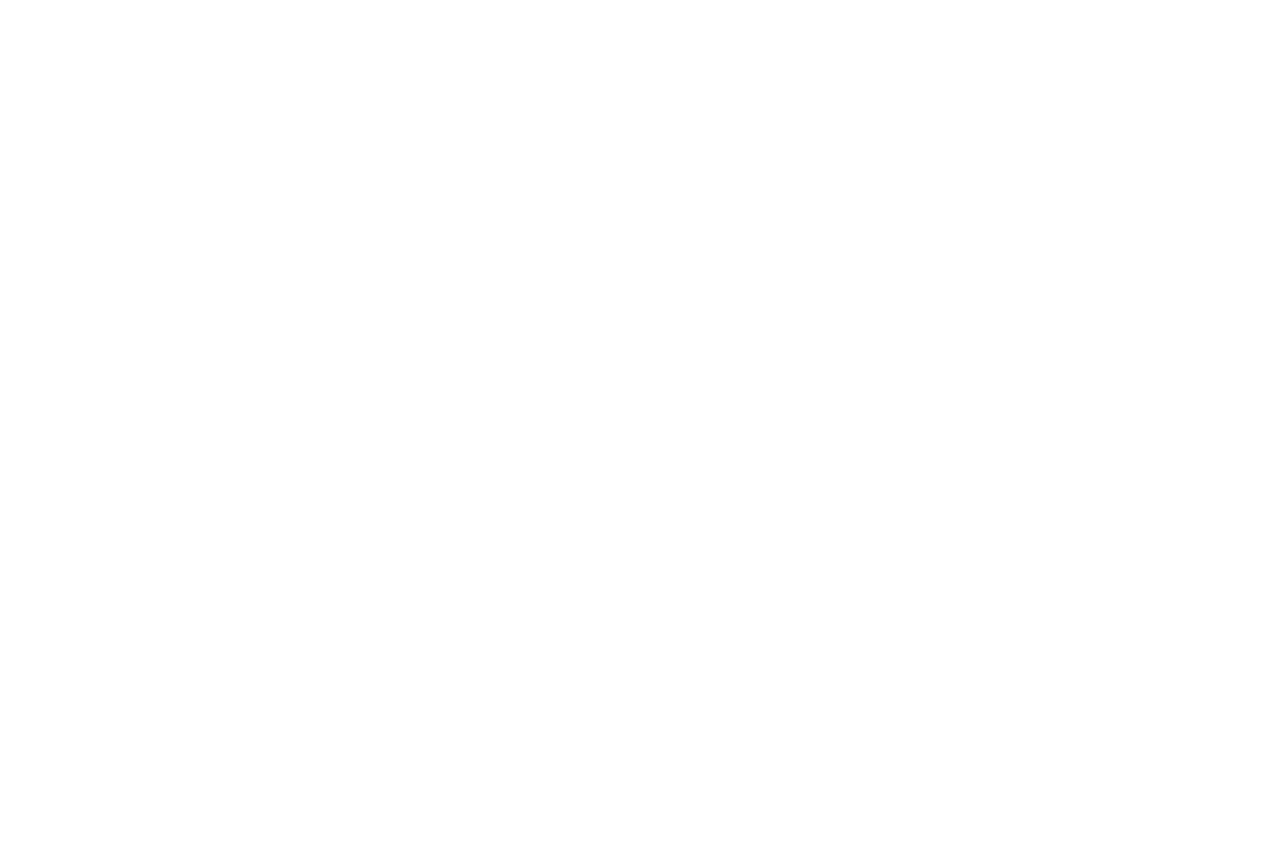
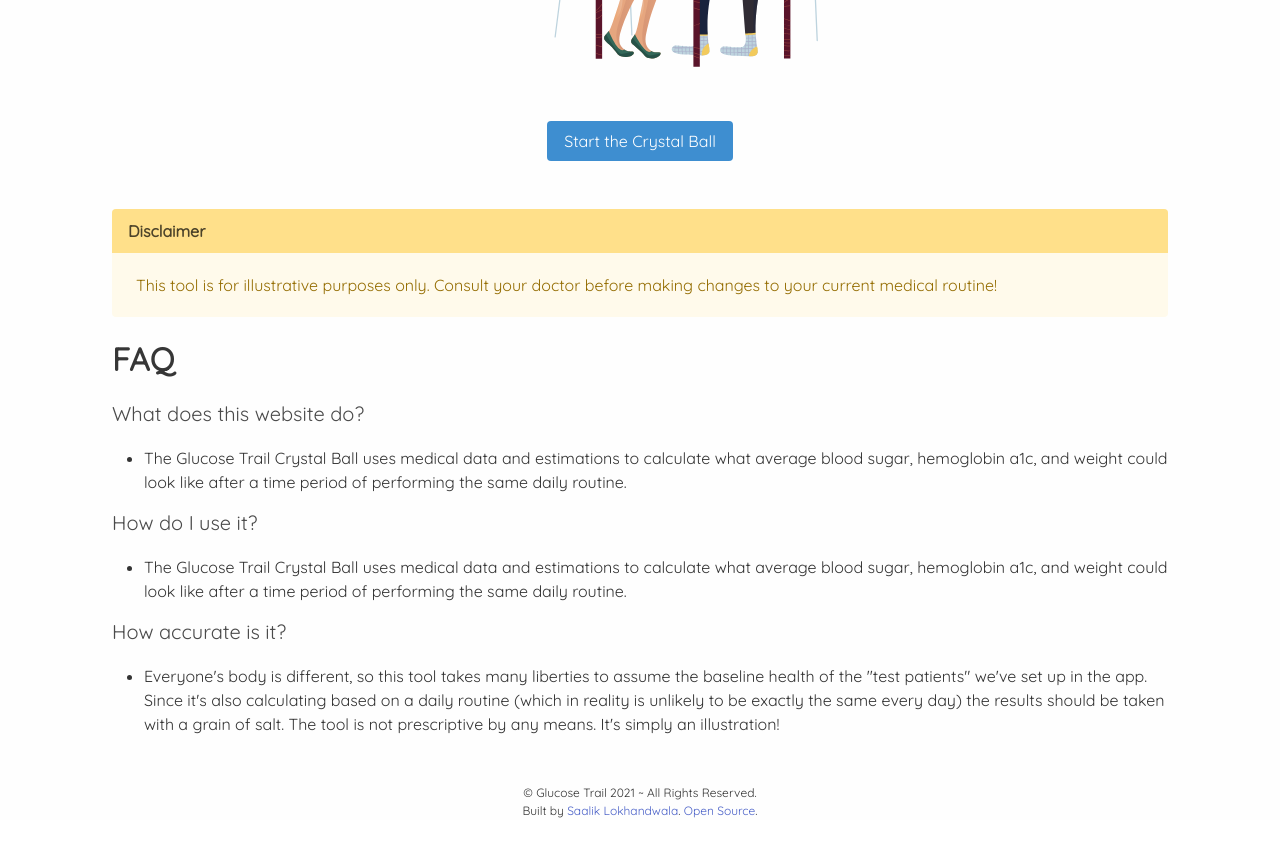
Before and after one commit to SaalikLok/glucose-trail-crystal-ball, a React (Vite) app: page / in a window 1280 px wide. Shown: the part 520-1376 px from the top of the page. Before the commit the page ends 800 px from the top, so only its background shows below. Built offline with nearby package versions, Linux system fonts and the light colour scheme.

Commit message:
landing page basics, delete button

```diff
--- a/src/components/crystal-ball-app/CrystalBallApp.tsx
+++ b/src/components/crystal-ball-app/CrystalBallApp.tsx
@@ -15,7 +15,23 @@ const CrystalBallApp = () => {
           <RoutineBuilder />
         </div>
       </div>
-          <Calculator />
+      <Calculator />
+      <div className="container has-text-centered mb-6 mt-6">
+        <p className="is-size-7">
+          &copy; Glucose Trail 2021 ~ All Rights Reserved.
+        </p>
+        <p className="is-size-7">
+          Built by{" "}
+          <a href="http://saaliklok.com" target="_blank">
+            Saalik Lokhandwala
+          </a>
+          .{" "}
+          <a href="http://github.com/saaliklok/glucose-trail-crystal-ball">
+            Open Source
+          </a>
+          .
+        </p>
+      </div>
     </div>
   );
 };
--- a/src/components/crystal-ball-app/RoutineBuilder/Meals/FoodPanel.tsx
+++ b/src/components/crystal-ball-app/RoutineBuilder/Meals/FoodPanel.tsx
@@ -38,8 +38,10 @@ const FoodPanel: React.FC<Props> = ({ food, mealName }: Props) => {
         />
         {food.serving}
       </div>
-      <a
-        className="column button"
+      <div className="column">
+
+      <button
+        className="delete is-align-self-center"
         onClick={() =>
           dispatch(
             removeFoodFromMeal({
@@ -49,8 +51,8 @@ const FoodPanel: React.FC<Props> = ({ food, mealName }: Props) => {
           )
         }
       >
-        Remove
-      </a>
+      </button>
+      </div>
     </div>
   );
 };
--- a/src/components/landing/Landing.tsx
+++ b/src/components/landing/Landing.tsx
@@ -1,12 +1,82 @@
 import React from "react";
+import { Link } from "react-router-dom";
 import LandingImg from "../image-components/LandingImg";
 
 const Landing = () => {
   return (
-    <div className="container">
-      <h1>Glucose Trail Crystal Ball</h1>
-      <LandingImg/>
-    </div>
+    <>
+      <div className="hero">
+        <div className="hero-body container">
+          <h1 className="title">Glucose Trail - Crystal Ball</h1>
+          <p className="subtitle">How does a routine impact diabetes?</p>
+          <LandingImg />
+        </div>
+        <div className="hero-foot container">
+          <Link className="button is-info" to="/app">
+            Start the Crystal Ball
+          </Link>
+        </div>
+      </div>
+      <div className="section container">
+        <article className="message is-warning">
+          <div className="message-header">
+            <p>Disclaimer</p>
+          </div>
+          <div className="message-body">
+            This tool is for illustrative purposes only. Consult your doctor
+            before making changes to your current medical routine!
+          </div>
+        </article>
+        <p className="title">FAQ</p>
+        <div className="content">
+          <p className="subtitle">What does this website do?</p>
+          <ul>
+            <li>
+              The Glucose Trail Crystal Ball uses medical data and estimations
+              to calculate what average blood sugar, hemoglobin a1c, and weight
+              could look like after a time period of performing the same daily
+              routine.
+            </li>
+          </ul>
+          <p className="subtitle">How do I use it?</p>
+          <ul>
+            <li>
+              The Glucose Trail Crystal Ball uses medical data and estimations
+              to calculate what average blood sugar, hemoglobin a1c, and weight
+              could look like after a time period of performing the same daily
+              routine.
+            </li>
+          </ul>
+          <p className="subtitle">How accurate is it?</p>
+          <ul>
+            <li>
+              Everyone's body is different, so this tool takes many liberties to
+              assume the baseline health of the "test patients" we've set up in
+              the app. Since it's also calculating based on a daily routine
+              (which in reality is unlikely to be exactly the same every day)
+              the results should be taken with a grain of salt. The tool is not
+              prescriptive by any means. It's simply an illustration!
+            </li>
+          </ul>
+        </div>
+      </div>
+      <div className="container has-text-centered mb-6">
+        <p className="is-size-7">
+          &copy; Glucose Trail 2021 ~ All Rights Reserved.
+        </p>
+        <p className="is-size-7">
+          Built by{" "}
+          <a href="http://saaliklok.com" target="_blank">
+            Saalik Lokhandwala
+          </a>
+          .{" "}
+          <a href="http://github.com/saaliklok/glucose-trail-crystal-ball">
+            Open Source
+          </a>
+          .
+        </p>
+      </div>
+    </>
   );
 };
 
```
